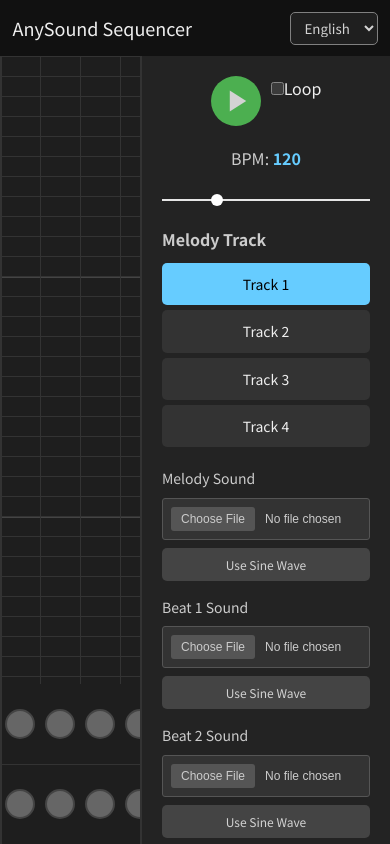
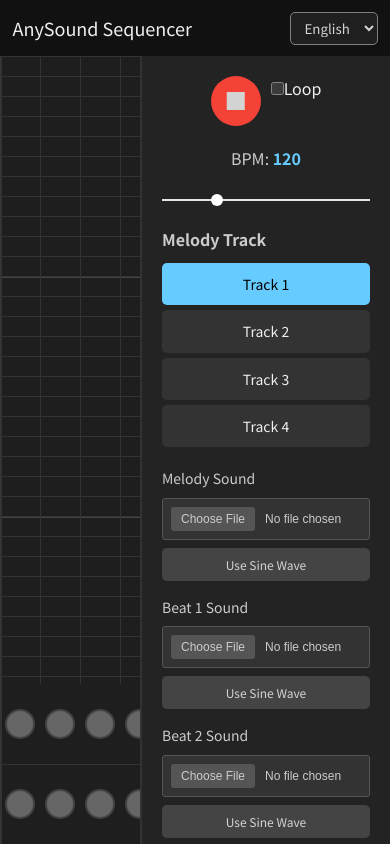
Before and after one commit to yyya-nico/AnySound-Sequencer, a website built with Vite: page index.html in a window 390 px wide. Both pictures are taken after a click on the button "play_arrow". Built offline with nearby package versions, Linux system fonts and the light colour scheme.

Commit message:
再生と停止を1つのボタンで

```diff
--- a/index.html
+++ b/index.html
@@ -44,7 +44,7 @@
       <div class="control-panel">
         <!-- 再生コントロール -->
         <div class="playback-controls">
-          <button id="play-btn" data-i18n="play" class="material-icons" title="Play">play_arrow</button>
+          <button id="play-btn" class="material-icons" data-i18n="play" title="Play">play_arrow</button>
           <label for="loop-toggle"><input type="checkbox" id="loop-toggle"><span data-i18n="loop">Loop</span></label>
         </div>
 
--- a/src/main.ts
+++ b/src/main.ts
@@ -330,8 +330,21 @@ class Sequencer {
 
   private setupEventListeners() {
     // Playback controls
-    document.getElementById('play-btn')?.addEventListener('click', () => this.play());
-    document.getElementById('stop-btn')?.addEventListener('click', () => this.stop());
+    document.getElementById('play-btn')?.addEventListener('click', (e) => {
+      const btn = e.currentTarget as HTMLButtonElement;
+      if (this.isPlaying) {
+        btn.textContent = 'play_arrow';
+        btn.dataset.i18n = 'play';
+        btn.title = i18next.t('play');
+        this.stop();
+      } else {
+        btn.textContent = 'stop';
+        btn.dataset.i18n = 'stop';
+        btn.title = i18next.t('stop');
+        this.play();
+      }
+      btn.classList.toggle('is-playing');
+    });
 
     document.addEventListener('pointerdown', (e) => {
       if (e.button !== 0) return; // 左クリックのみ
@@ -915,7 +928,7 @@ class Sequencer {
         const loopToggle = document.getElementById('loop-toggle') as HTMLInputElement;
         if (!loopToggle.checked) {
           this.stop();
-        return;
+          return;
         }
         this.currentBeat = 0;
       }
--- a/src/style.scss
+++ b/src/style.scss
@@ -442,21 +442,13 @@ header {
       &:hover {
         background: #45a049;
       }
-    }
 
-    &#stop-btn {
-      background: #f44336;
+      &.is-playing {
+        background: #f44336;
 
-      &:hover {
-        background: #da190b;
-      }
-    }
-
-    &#record-btn {
-      background: #ff9800;
-
-      &:hover {
-        background: #e68900;
+        &:hover {
+          background: #da190b;
+        }
       }
     }
   }
```
